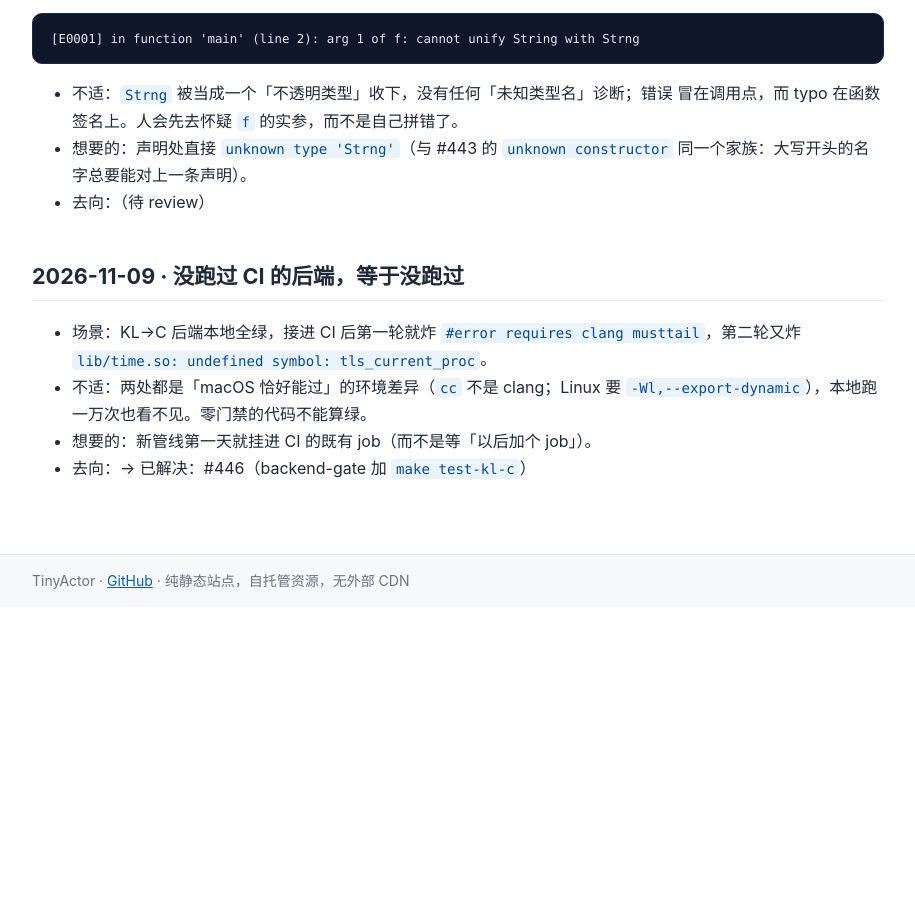
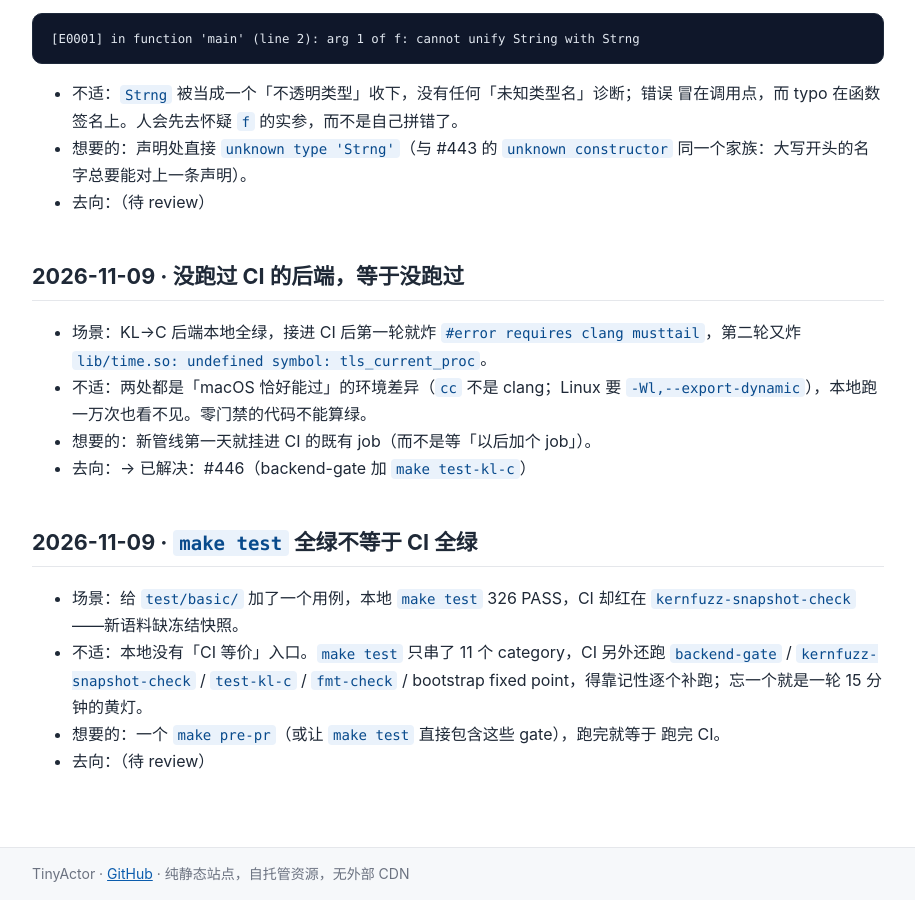
Before and after one commit to tiancaiamao/tinyactor, a Jekyll site: the page built from docs/ux-log.md, in a window 1280 px wide and 900 px high, scrolled down 1124 px. Shown: the whole window, without its empty margins (182-1097 px from the left). Built offline with Jekyll 4.4.1, drawn with Linux system fonts in a browser that asks for light colours; our own code applies the rules of GitHub Pages for plain Markdown files; before the commit the page ends 1731 px from its top, so only the background shows below that.

Commit message:
docs(ux-log): 记一条 make test 与 CI gate 不对齐
新增 test/basic 语料时本地全绿、CI 红在 kernfuzz-snapshot-check（缺冻结快照）。
本地缺一个 CI 等价入口。

```diff
--- a/docs/ux-log.md
+++ b/docs/ux-log.md
@@ -57,3 +57,14 @@ fn main() { print(f("a")) }
   `-Wl,--export-dynamic`），本地跑一万次也看不见。零门禁的代码不能算绿。
 - 想要的：新管线第一天就挂进 CI 的既有 job（而不是等「以后加个 job」）。
 - 去向：→ 已解决：#446（backend-gate 加 `make test-kl-c`）
+
+## 2026-11-09 · `make test` 全绿不等于 CI 全绿
+
+- 场景：给 `test/basic/` 加了一个用例，本地 `make test` 326 PASS，CI 却红在
+  `kernfuzz-snapshot-check`——新语料缺冻结快照。
+- 不适：本地没有「CI 等价」入口。`make test` 只串了 11 个 category，CI 另外还跑
+  `backend-gate` / `kernfuzz-snapshot-check` / `test-kl-c` / `fmt-check` /
+  bootstrap fixed point，得靠记性逐个补跑；忘一个就是一轮 15 分钟的黄灯。
+- 想要的：一个 `make pre-pr`（或让 `make test` 直接包含这些 gate），跑完就等于
+  跑完 CI。
+- 去向：（待 review）
```
